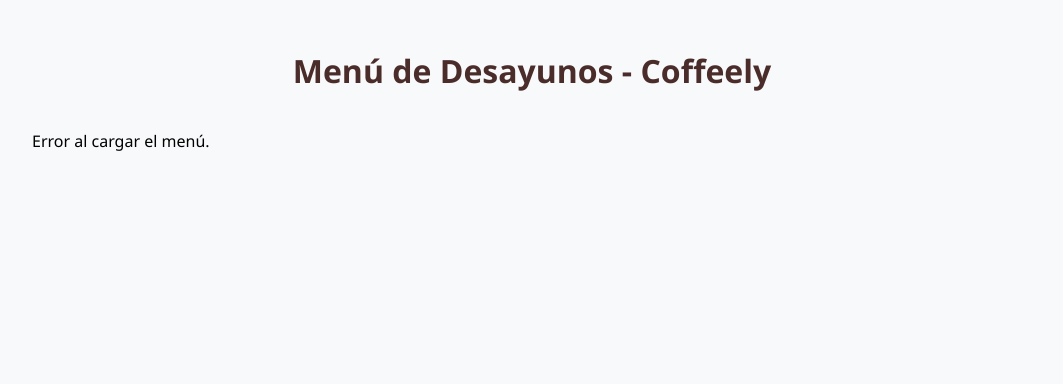
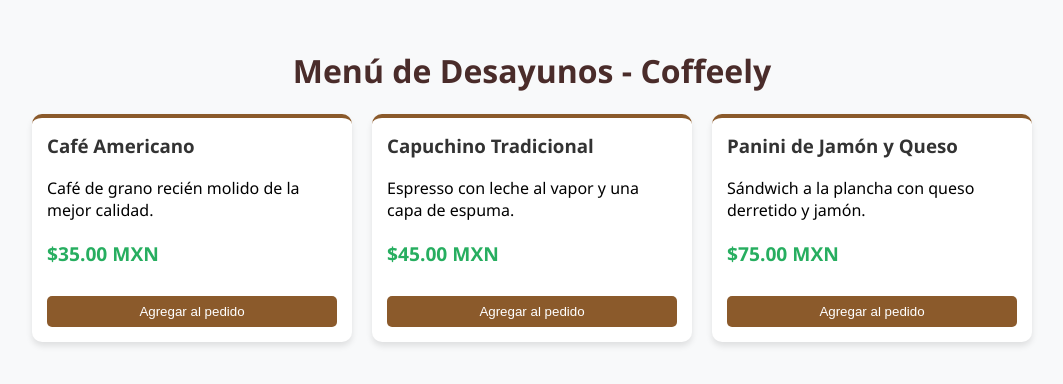
Before and after one commit to jennifer23070033-commits/coffeely_progweb, a website: page index.html in a window 1280 px wide. Shown: the whole page, without its empty margins (108-1171 px from the left). Drawn offline with Linux system fonts and the light colour scheme; no server answers.

Commit message:
Solucionar fetch del menú con archivo JSON local

```diff
--- a/index.html
+++ b/index.html
@@ -23,9 +23,12 @@
   </div>
 
   <script>
-    // Petición a la API de Node.js
-    fetch('http://localhost:3000/api/productos')
-      .then(res => res.json())
+  // Cambiamos 'http://localhost:3000/api/productos' por './productos.json'
+  fetch('./productos.json')
+    .then(res => {
+      if (!res.ok) throw new Error('No se pudo cargar el archivo');
+      return res.json();
+    })
     .then(productos => {
       const contenedor = document.getElementById('contenedor-productos');
       contenedor.innerHTML = ''; // Limpiar mensaje de carga
--- /dev/null
+++ b/productos.json
@@ -0,0 +1,20 @@
+[
+  {
+    "id": 1,
+    "nombre": "Café Americano",
+    "descripcion": "Café de grano recién molido de la mejor calidad.",
+    "precio": 35.00
+  },
+  {
+    "id": 2,
+    "nombre": "Capuchino Tradicional",
+    "descripcion": "Espresso con leche al vapor y una capa de espuma.",
+    "precio": 45.00
+  },
+  {
+    "id": 3,
+    "nombre": "Panini de Jamón y Queso",
+    "descripcion": "Sándwich a la plancha con queso derretido y jamón.",
+    "precio": 75.00
+  }
+]
```
Lines whose indentation alone changed are shown as unchanged.
